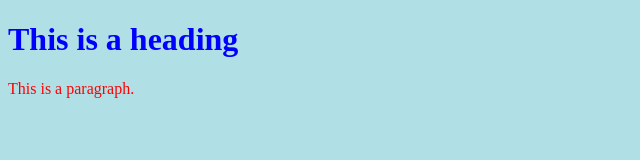
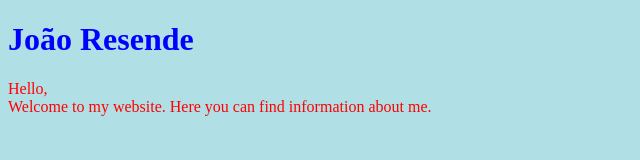
Before and after one commit to joaomeloresende/gitonetry, a plain HTML site: page index.html in a window 1280 px wide. Shown: the whole page, without its empty margins (0-640 px from the left). Drawn offline with Linux system fonts and the light colour scheme.

Commit message:
Insert break in desc

```diff
--- a/index.html
+++ b/index.html
@@ -9,8 +9,9 @@ p    {color: red;}
 </head>
 <body>
 
-<h1>This is a heading</h1>
-<p>This is a paragraph.</p>
+<h1>João Resende</h1>
+<p>Hello,
+<br>Welcome to my website. Here you can find information about me.</p>
 
 </body>
 </html>
```
